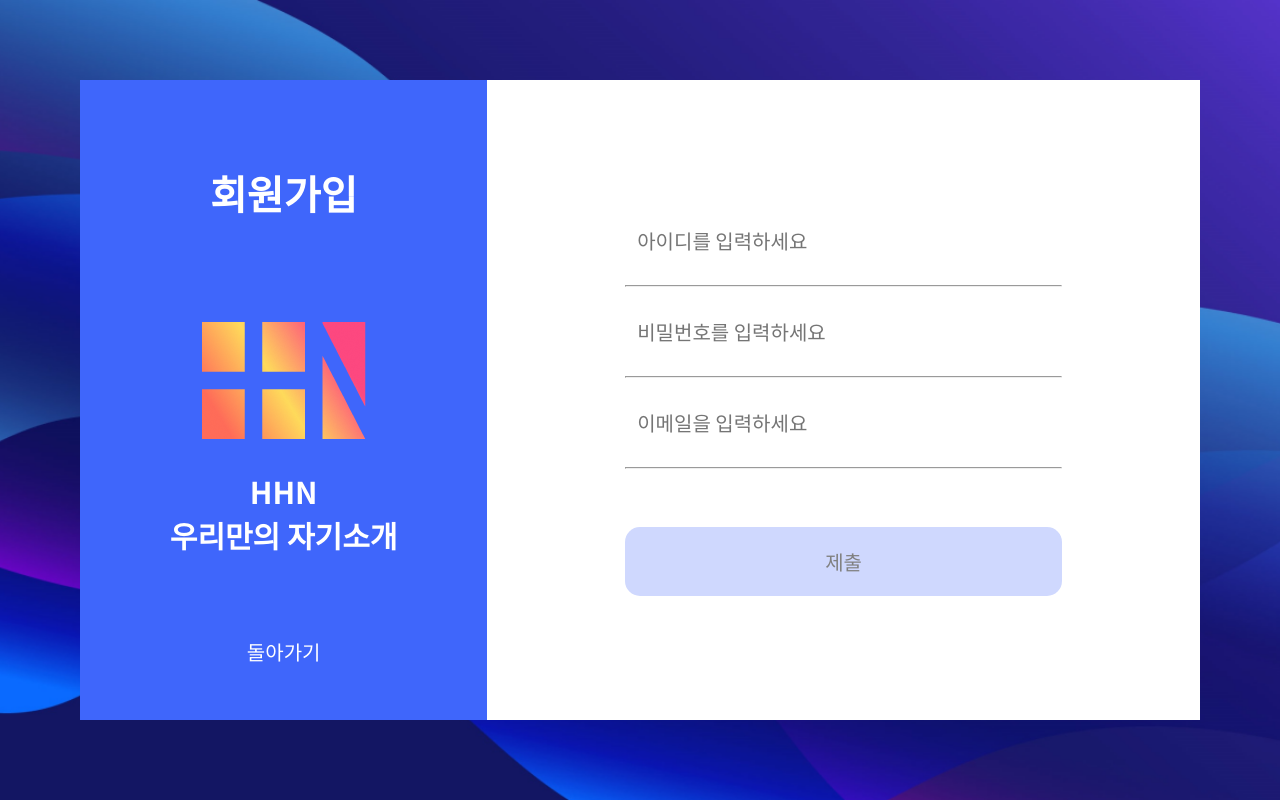
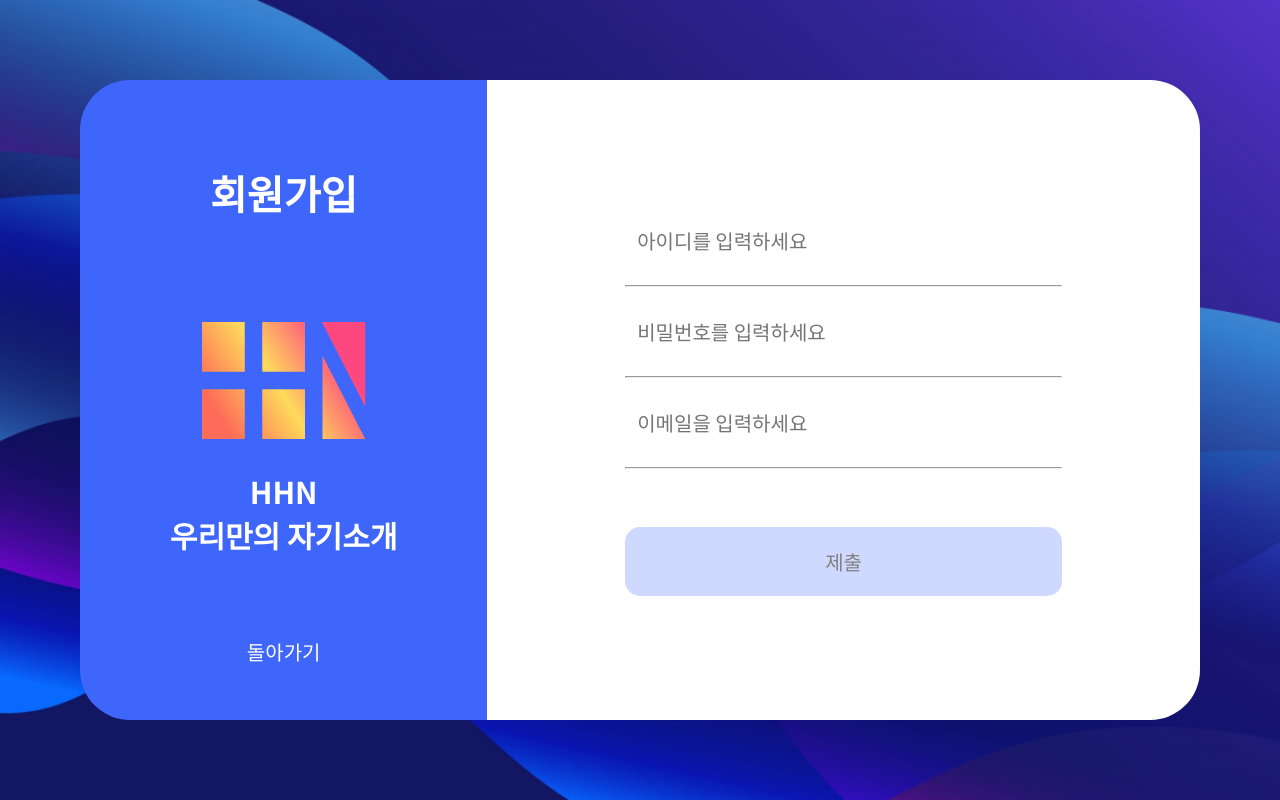
Before and after one commit to woorifisa-service-dev-3rd/frontend-1st-HHN, a website with bundled scripts: page src/signup/signup.html in a window 1280 px wide. Built offline with nearby package versions, Linux system fonts and the light colour scheme; some packages are replaced by stand-ins of ours; no server answers.

Commit message:
[FE] signup : 회원가입 UI 완성

```diff
--- a/src/signup/signup.css
+++ b/src/signup/signup.css
@@ -17,6 +17,7 @@ body {
     display: flex;
     justify-content: space-between;
     align-items: center;
+    border-radius: 50px;
 }
 
 .con1, .con2{
@@ -30,11 +31,15 @@ body {
 .con1{
     width: 40em;
     background-color: #3F66FB;
+    border-top-left-radius: 50px;
+    border-bottom-left-radius: 50px;
 }
 
 .con2{
     width: 70em;
     background-color: #ffffff;
+    border-top-right-radius: 50px;
+    border-bottom-right-radius: 50px;
 }
 
 .main{
```
